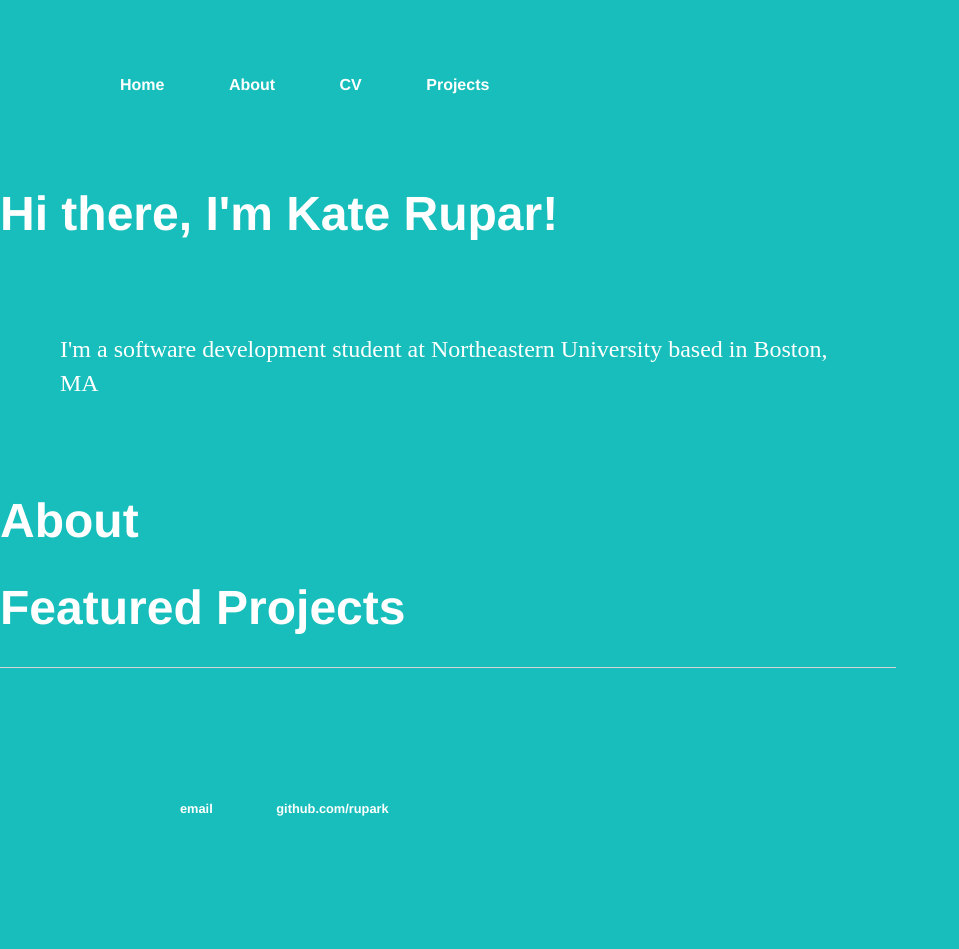
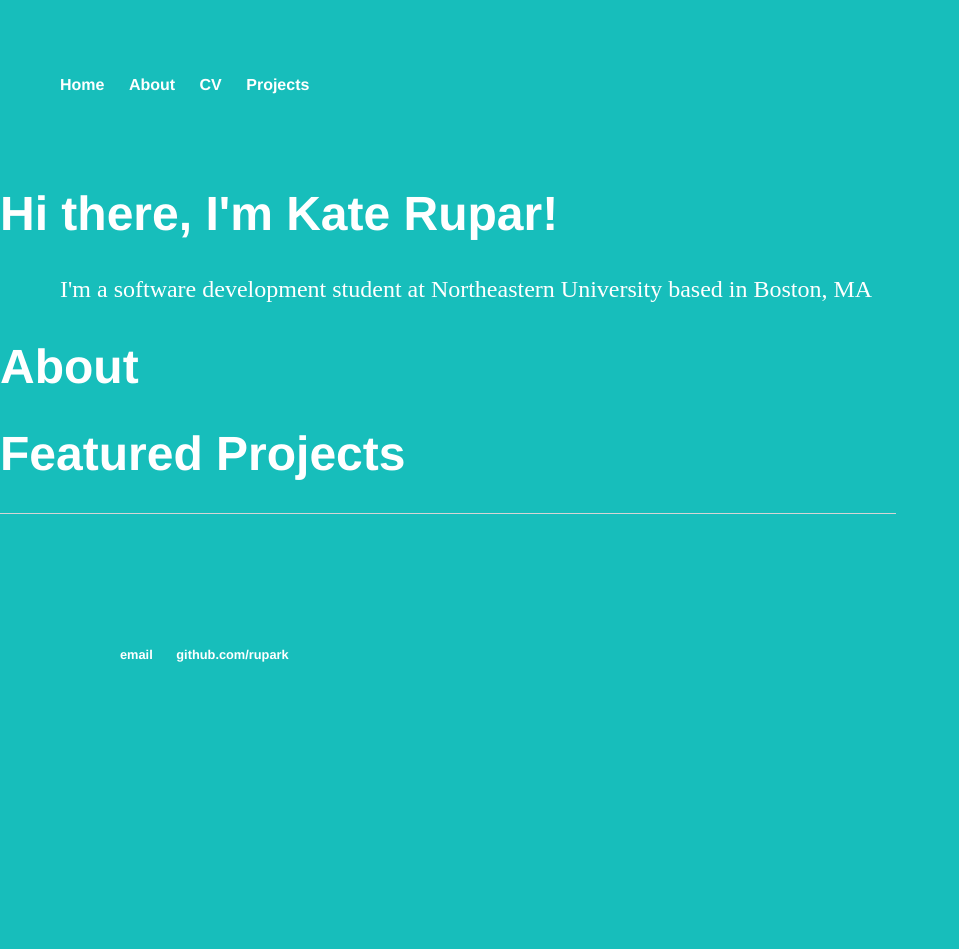
Before and after one commit to rupark/rupark.github.io, a plain HTML site: page index.html in a window 1280 px wide. Shown: the whole page, without its empty margins (0-959 px from the left). After the commit the page ends 800 px from the top, so only its background shows below. Drawn offline with Linux system fonts and the light colour scheme.

Commit message:
Update main.css

```diff
--- a/css/main.css
+++ b/css/main.css
@@ -16,7 +16,7 @@ nav ul, footer ul {
 }
 nav ul li, footer ul li {
     display: inline;
-    margin-left: 60px;
+    margin-right: 20px;
 }
 a {
     text-decoration: none;
@@ -34,7 +34,7 @@ p {
     font-size: 1.5em;
     line-height: 1.4em;
     color: white;
-    padding: 60px;
+    margin-left: 60px;
 }
 footer {
     border-top: 1px solid #d5d5d5;
```
